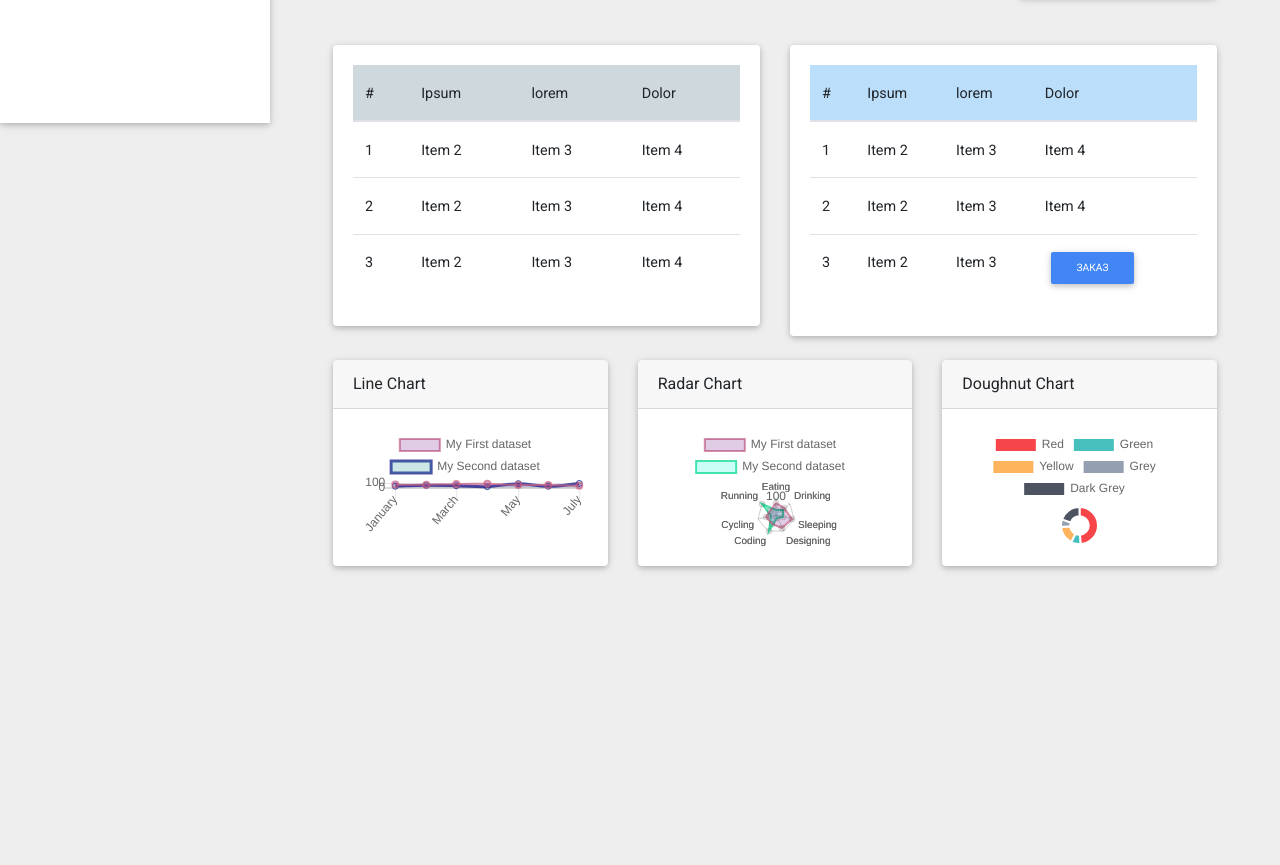
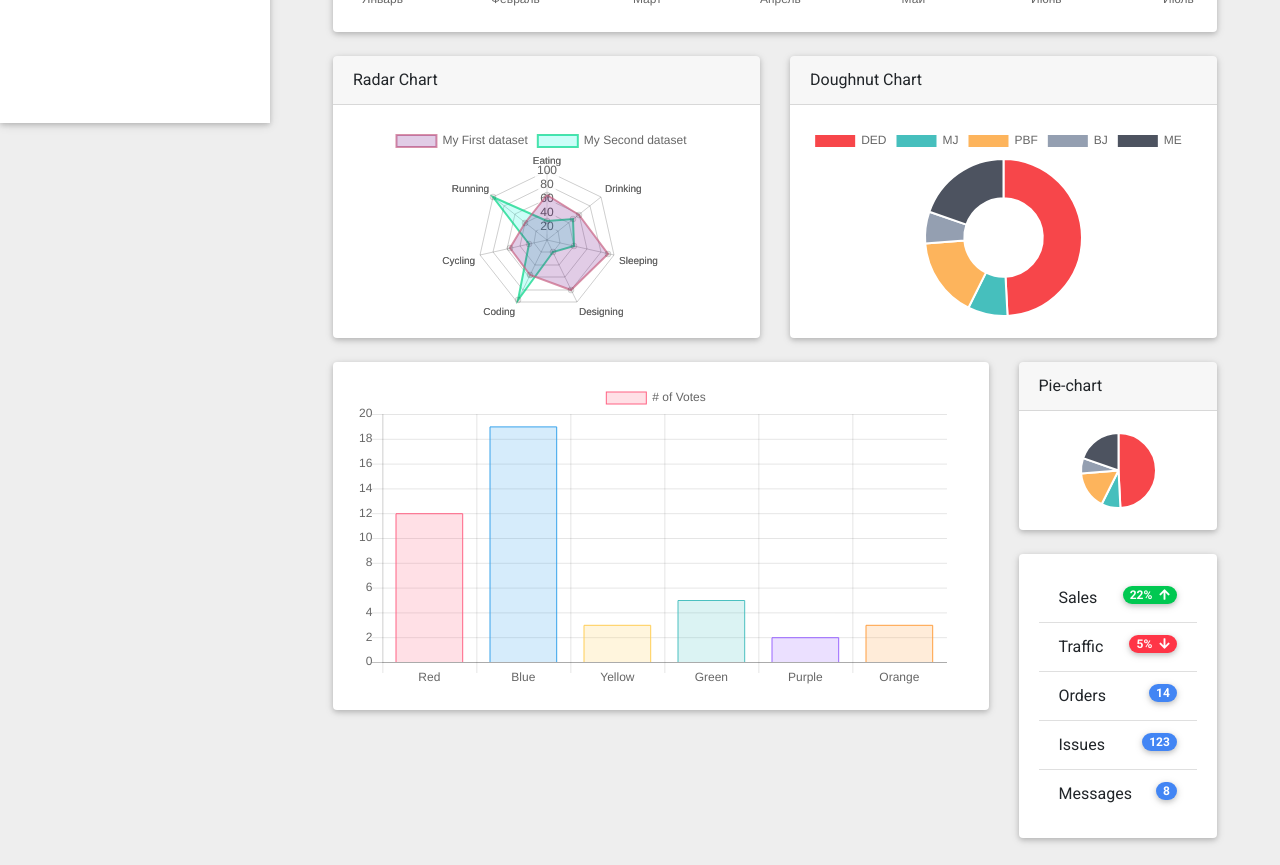
Before and after one commit to mixfolio/routek-admin, a plain HTML site: page index.html in a window 1280 px wide. Shown: the part 677-1542 px from the top of the page. Before the commit the page ends 1267 px from the top, so only its background shows below. Drawn offline with Linux system fonts and the light colour scheme.

Commit message:
Upd diagrams

```diff
--- a/index.html
+++ b/index.html
@@ -86,7 +86,7 @@
       <div class="card mb-4 wow fadeIn">
         <div class="card-body d-sm-flex justify-content-between">
           <h4 class="mb-2 mb-sm-0 pt-1">
-            <a href="#">Home page</a>
+            <a href="#">Главная</a>
             <span>/</span>
             <span>Dashboard</span>
           </h4>
@@ -99,6 +99,39 @@
         </div>
       </div>
 
+
+      <!-- Start row 3 -->
+
+      <div class="row wow fadeIn">
+
+        <div class="col-md-12 mb-4">
+          <div class="card">
+            <div class="card-header">Line Chart</div>
+            <div class="card-body">
+              <canvas id="lineChart"></canvas>
+            </div>
+          </div>
+        </div>
+
+        <div class=" col-md-6 mb-4">
+          <div class="card">
+            <div class="card-header">Radar Chart</div>
+            <div class="card-body">
+              <canvas id="radarChart"></canvas>
+            </div>
+          </div>
+        </div>
+
+        <div class="col-md-6 mb-4">
+          <div class="card">
+            <div class="card-header">Doughnut Chart</div>
+            <div class="card-body">
+              <canvas id="doughnutChart"></canvas>
+            </div>
+          </div>
+        </div>
+
+      </div>
 
       <!-- Start row 1 -->
       <div class="row wow fadeIn">
@@ -239,38 +272,7 @@
       </div>
       <!-- End row 2 -->
 
-      <!-- Start row 3 -->
 
-      <div class="row wow fadeIn">
-
-        <div class="col-lg-4 col-md-12 mb-4">
-          <div class="card">
-            <div class="card-header">Line Chart</div>
-            <div class="card-body">
-              <canvas id="lineChart"></canvas>
-            </div>
-          </div>
-        </div>
-
-        <div class="col-lg-4 col-md-6 mb-4">
-          <div class="card">
-            <div class="card-header">Radar Chart</div>
-            <div class="card-body">
-              <canvas id="radarChart"></canvas>
-            </div>
-          </div>
-        </div>
-
-        <div class="col-lg-4 col-md-6 mb-4">
-          <div class="card">
-            <div class="card-header">Doughnut Chart</div>
-            <div class="card-body">
-              <canvas id="doughnutChart"></canvas>
-            </div>
-          </div>
-        </div>
-
-      </div>
 
 
     </div>
@@ -355,26 +357,27 @@
         var myLineChart = new Chart(ctxL, {
             type: 'line',
             data: {
-                labels: ["January", "February", "March", "April", "May", "June", "July"],
+                labels: ["Январь", "Февраль", "Март", "Апрель", "Май", "Июнь", "Июль"],
                 datasets: [{
-                        label: "My First dataset",
+                        label: "Расходы",
                         backgroundColor: [
-                            'rgba(105, 0, 132, .2)',
+                            'rgba(40, 128, 235, .4)',
                         ],
                         borderColor: [
-                            'rgba(200, 99, 132, .7)',
+                            'rgba(40, 128, 235, 1)',
                         ],
                         borderWidth: 2,
                         data: [65, 59, 80, 81, 56, 55, 40]
                     },
                     {
-                        label: "My Second dataset",
+                        label: "Доходы",
                         backgroundColor: [
-                            'rgba(0, 137, 132, .2)',
+                            'rgba(0, 210, 160, .4)',
                         ],
                         borderColor: [
-                            'rgba(0, 10, 130, .7)',
+                            'rgba(0, 210, 160, 1)',
                         ],
+                        borderWidth: 2,
                         data: [28, 48, 40, 19, 86, 27, 90]
                     }
                 ]
@@ -422,7 +425,7 @@
         var myLineChart = new Chart(ctxD, {
             type: 'doughnut',
             data: {
-                labels: ["Red", "Green", "Yellow", "Grey", "Dark Grey"],
+                labels: ["DED", "MJ", "PBF", "BJ", "ME"],
                 datasets: [{
                     data: [300, 50, 100, 40, 120],
                     backgroundColor: ["#F7464A", "#46BFBD", "#FDB45C", "#949FB1", "#4D5360"],
```
